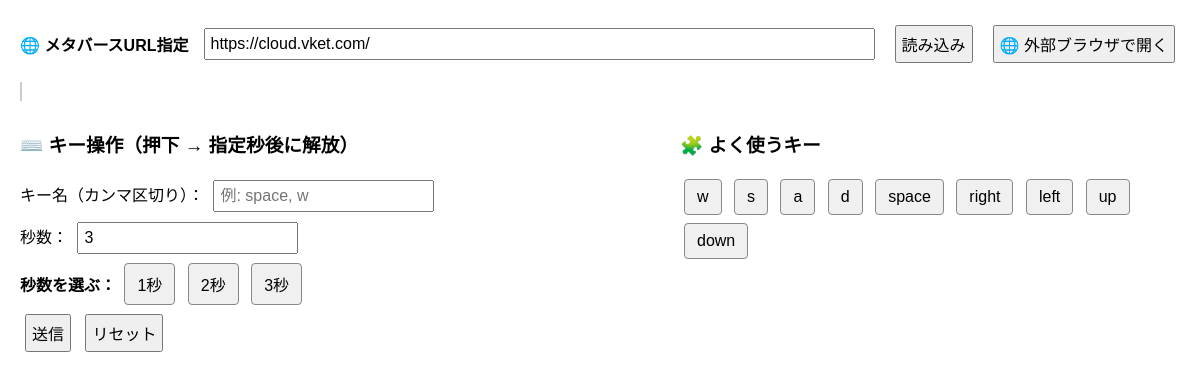
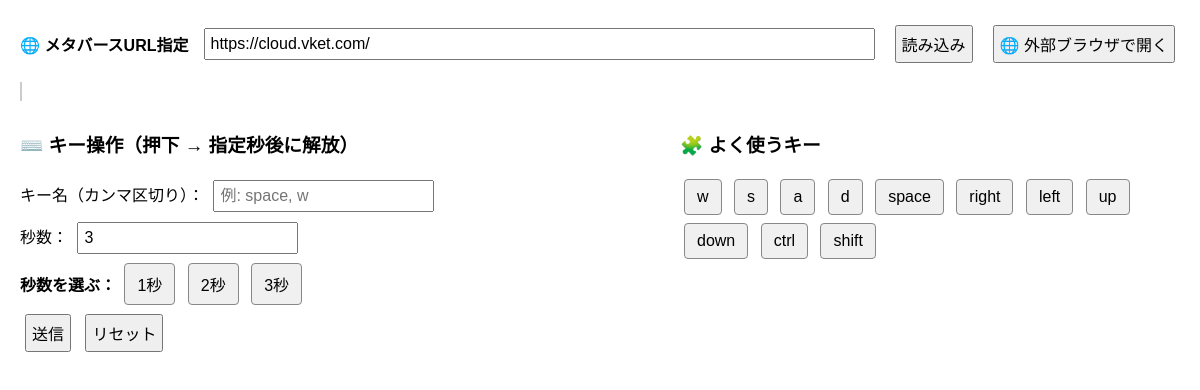
Before and after one commit to kolinz/metaverse-key-supporter, an Electron app: page renderer.html in a window 1200 px wide. Drawn offline with Linux system fonts and the light colour scheme.

Commit message:
ctrlキーとshiftキー対応を追加

```diff
--- a/renderer.html
+++ b/renderer.html
@@ -121,6 +121,8 @@
       <button onclick="addKey('left')">left</button>
       <button onclick="addKey('up')">up</button>
       <button onclick="addKey('down')">down</button>
+      <button onclick="addKey('ctrl')">ctrl</button>
+      <button onclick="addKey('shift')">shift</button>
     </div>
   </div>
 
```
